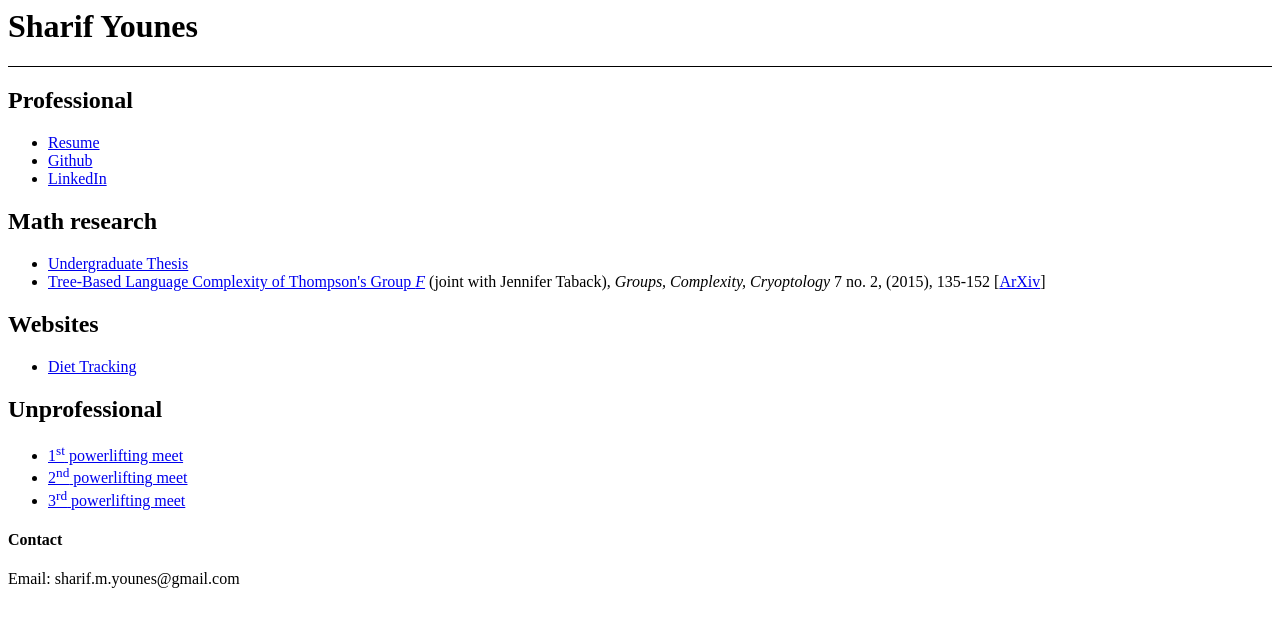
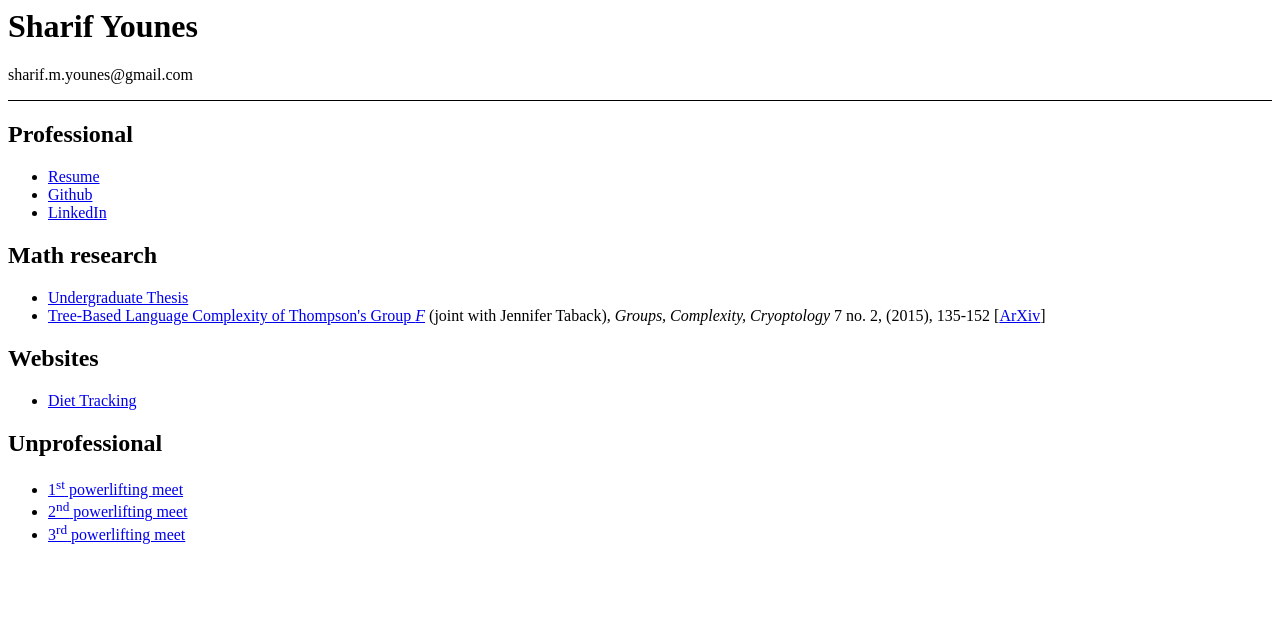
Before and after one commit to sharifyounes/sy, a Flask app: page / in a window 1280 px wide. Shown: the top 627 px of the page. Run offline with Flask 2, Linux system fonts and the light colour scheme; parts of the project's set-up code (start-up, migrations or seed data) failed here and were passed over.

Commit message:
Move contact to top

```diff
--- a/sy/templates/home.html
+++ b/sy/templates/home.html
@@ -14,6 +14,7 @@
   <body>
     <div class="header">
       <h1>Sharif Younes</h1>
+      <p>sharif.m.younes@gmail.com</p>
     </div>
 
 
@@ -44,9 +45,5 @@
       <li><a href="https://www.youtube.com/watch?v=Kw5E51ztQPw">3<sup>rd</sup> powerlifting meet</a></li>
     </ul>
 
-    <h4>Contact</h4>
-
-      <p>Email: sharif.m.younes@gmail.com</p>
-
   </body>
 </html>
```
